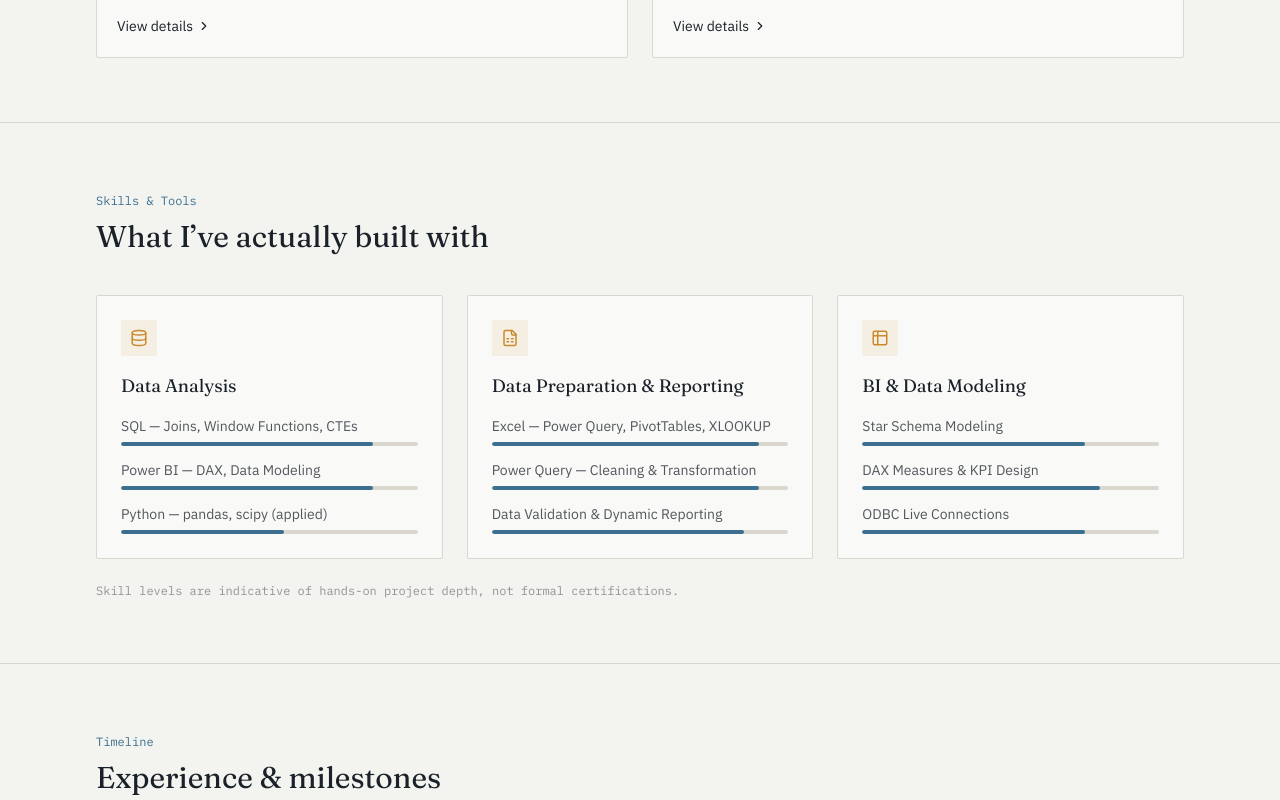
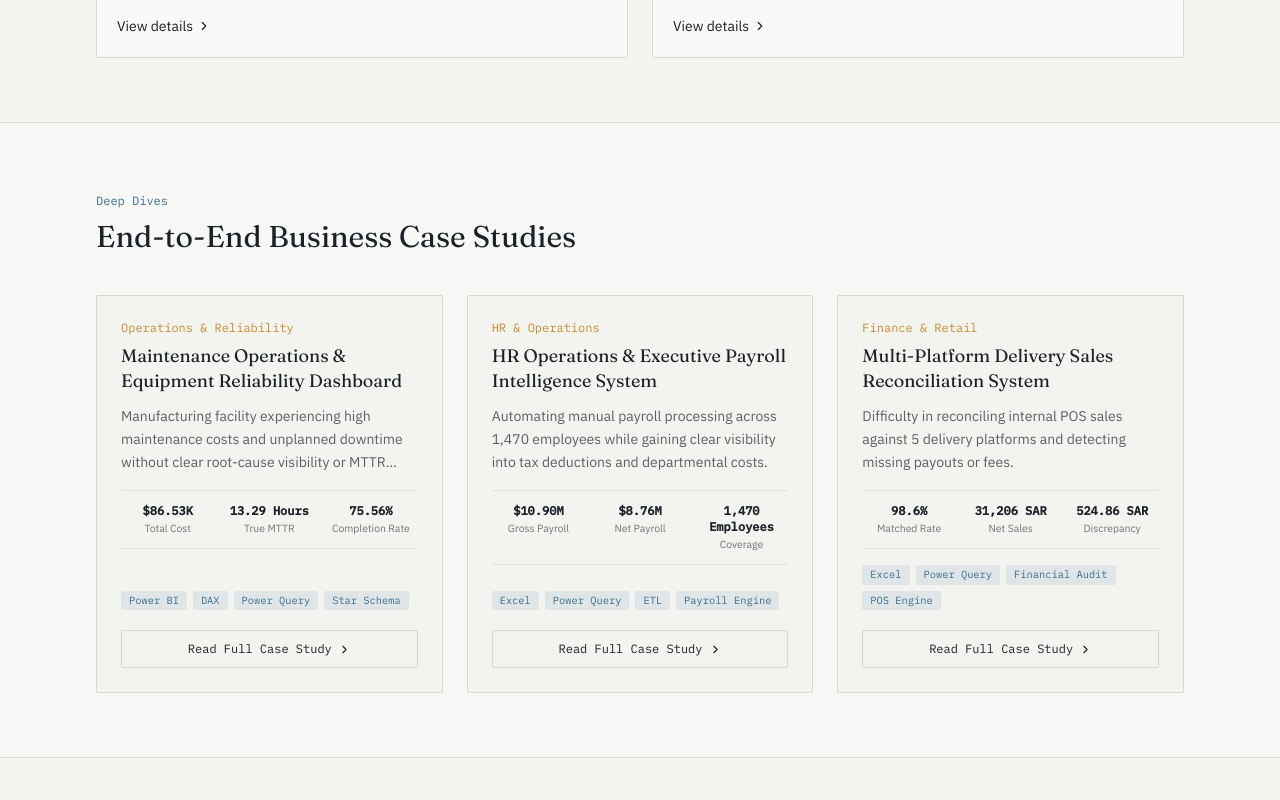
Before and after one commit to fatahallah/fathallah-portfolio, a React (Vite) app: page / in a window 1280 px wide. Shown: the part 3640-4440 px from the top of the page. Built offline with nearby package versions, Linux system fonts and the light colour scheme.

Commit message:
Update App.jsx

```diff
--- a/src/App.jsx
+++ b/src/App.jsx
@@ -29,7 +29,6 @@ import {
 /*  CONFIG & CONSTANTS                                                */
 /* ------------------------------------------------------------------ */
 
-// استبدل هذا الرابط بـ Endpoint الخاص بك من Formspree
 const FORMSPREE_ENDPOINT = 'https://formspree.io/f/myeyjyrp'
 
 const PROFILE = {
@@ -108,16 +107,16 @@ const CASE_STUDIES = [
   {
     id: 'cs-maintenance-ops',
     projectId: 'maintenance-operations-reliability-dashboard',
-    category: 'Operations & Reliability',
+    category: { en: 'Operations & Reliability', ar: 'العمليات والصيانة' },
     title: {
       en: 'Maintenance Operations & Equipment Reliability Dashboard',
       ar: 'لوحة قيادة عمليات الصيانة وموثوقية المعدات'
     },
     tools: ['Power BI', 'DAX', 'Power Query', 'Star Schema'],
     metrics: [
-      { label: 'Total Cost', value: '$86.53K' },
-      { label: 'True MTTR', value: '13.29 Hours' },
-      { label: 'Completion Rate', value: '75.56%' }
+      { label: { en: 'Total Cost', ar: 'التكلفة الإجمالية' }, value: '$86.53K' },
+      { label: { en: 'True MTTR', ar: 'متوسط وقت الإصلاح' }, value: '13.29 Hours' },
+      { label: { en: 'Completion Rate', ar: 'معدل الإنجاز' }, value: '75.56%' }
     ],
     problem: {
       en: 'Manufacturing facility experiencing high maintenance costs and unplanned downtime without clear root-cause visibility or MTTR tracking.',
@@ -134,17 +133,17 @@ const CASE_STUDIES = [
   },
   {
     id: 'cs-hr-payroll',
-    projectId: 'hr-operations-payroll-system', // تأكد من مطابقة الـ id مع مشروع الـ HR في PROJECTS
-    category: 'HR & Operations',
+    projectId: 'hr-payroll-excel-power-query',
+    category: { en: 'HR & Operations', ar: 'الموارد البشرية والعمليات' },
     title: {
       en: 'HR Operations & Executive Payroll Intelligence System',
       ar: 'نظام إدارة الموارد البشرية وتحليل الرواتب التنفيذي'
     },
     tools: ['Excel', 'Power Query', 'ETL', 'Payroll Engine'],
     metrics: [
-      { label: 'Gross Payroll', value: '$10.90M' },
-      { label: "Net Payroll", value: '$8.76M' },
-      { label: 'Coverage', value: '1,470 Employees' }
+      { label: { en: 'Gross Payroll', ar: 'إجمالي الرواتب' }, value: '$10.90M' },
+      { label: { en: 'Net Payroll', ar: 'صافي الرواتب' }, value: '$8.76M' },
+      { label: { en: 'Coverage', ar: 'التغطية' }, value: '1,470 Employees' }
     ],
     problem: {
       en: 'Automating manual payroll processing across 1,470 employees while gaining clear visibility into tax deductions and departmental costs.',
@@ -161,17 +160,17 @@ const CASE_STUDIES = [
   },
   {
     id: 'cs-pos-reconciliation',
-    projectId: 'pos-delivery-sales-reconciliation', // تأكد من مطابقة الـ id مع مشروع الـ POS في PROJECTS
-    category: 'Finance & Retail',
+    projectId: 'pos-delivery-sales-reconciliation',
+    category: { en: 'Finance & Retail', ar: 'المالية والتجزئة' },
     title: {
       en: 'Multi-Platform Delivery Sales Reconciliation System',
       ar: 'نظام مطابقة مبيعات منصات التوصيل وتسوية الفروقات'
     },
     tools: ['Excel', 'Power Query', 'Financial Audit', 'POS Engine'],
     metrics: [
-      { label: 'Matched Rate', value: '98.6%' },
-      { label: 'Net Sales', value: '31,206 SAR' },
-      { label: 'Discrepancy', value: '524.86 SAR' }
+      { label: { en: 'Matched Rate', ar: 'نسبة المطابقة' }, value: '98.6%' },
+      { label: { en: 'Net Sales', ar: 'صافي المبيعات' }, value: '31,206 SAR' },
+      { label: { en: 'Discrepancy', ar: 'الفروقات' }, value: '524.86 SAR' }
     ],
     problem: {
       en: 'Difficulty in reconciling internal POS sales against 5 delivery platforms and detecting missing payouts or fees.',
@@ -189,7 +188,6 @@ const CASE_STUDIES = [
 ];
 
 const PROJECTS = [
-
   {
     id: 'maintenance-operations-reliability-dashboard',
     categories: ['dashboards', 'data'],
@@ -213,7 +211,6 @@ const PROJECTS = [
     tools: ['Power BI', 'DAX', 'Power Query', 'Data Modeling'],
     github: 'https://github.com/fatahallah/Maintenance-Operations-Dashboard-PowerBI',
   },
-
   {
     id: 'hr-payroll-excel-power-query',
     categories: ['dashboards', 'data'],
@@ -237,7 +234,6 @@ const PROJECTS = [
     tools: ['Excel', 'Power Query', 'XLOOKUP', 'PivotTables', 'Data Quality Audit'],
     github: 'https://github.com/fatahallah/HR-Operations-Executive-Payroll-System',
   },
-
   {
     id: 'hr-attrition-analysis-excel-python',
     categories: ['dashboards', 'data'],
@@ -261,7 +257,6 @@ const PROJECTS = [
     tools: ['Excel PivotTables', 'Python', 'Scikit-learn', 'Logistic Regression', 'Class Imbalance'],
     github: 'https://github.com/fatahallah/HR-Attrition-Analysis-Excel-Python',
   },
-
   {
     id: 'global-ecommerce-retail-analytics-dashboard',
     categories: ['dashboards', 'data'],
@@ -285,7 +280,6 @@ const PROJECTS = [
     tools: ['Excel Power Pivot', 'DAX', 'Star Schema', 'Data Modeling', 'Data Quality Audit', 'Dark-Mode UI'],
     github: 'https://github.com/fatahallah/Global-Ecommerce-Performance-Dashboard',
   },
-
   {
     id: 'customer-retention-ltv-intelligence',
     categories: ['data', 'dashboards'],
@@ -499,6 +493,8 @@ const T = {
     proofLede:
       'A few examples of how I clean, model, analyze, and communicate data across Power BI, SQL, and Excel.',
     proofCta: 'Explore all projects',
+    caseStudiesEyebrow: 'Deep Dives',
+    caseStudiesTitle: 'End-to-End Business Case Studies',
     aboutEyebrow: 'About',
     aboutTitle: 'From HR data operations into data analysis',
     aboutP1:
@@ -518,6 +514,7 @@ const T = {
     filterHr: 'HR Systems',
     filterDashboards: 'Dashboards',
     viewDetails: 'View details',
+    viewCaseStudy: 'Read Full Case Study',
     viewCode: 'View on GitHub',
     close: 'Close',
     noRepo: 'Excel workbook — file available on request',
@@ -567,6 +564,8 @@ const T = {
     proofLede:
       'نماذج توضح كيف أنظف البيانات وأنمذجها وأحللها وأعرض نتائجها باستخدام Power BI وSQL وExcel.',
     proofCta: 'استعرض كل المشاريع',
+    caseStudiesEyebrow: 'تحليل عميق',
+    caseStudiesTitle: 'دراسات حالة عمل متكاملة',
     aboutEyebrow: 'نبذة عني',
     aboutTitle: 'من التعامل مع بيانات الموارد البشرية إلى تحليل البيانات',
     aboutP1:
@@ -586,6 +585,7 @@ const T = {
     filterHr: 'أنظمة موارد بشرية',
     filterDashboards: 'داشبوردات',
     viewDetails: 'عرض التفاصيل',
+    viewCaseStudy: 'قراءة دراسة الحالة بالكامل',
     viewCode: 'عرض على GitHub',
     close: 'إغلاق',
     noRepo: 'ملف Excel — متاح عند الطلب',
@@ -725,6 +725,7 @@ export default function App() {
   const [menuOpen, setMenuOpen] = useState(false)
   const [filter, setFilter] = useState('all')
   const [activeProject, setActiveProject] = useState(null)
+  const [activeCaseStudy, setActiveCaseStudy] = useState(null)
   const [formState, setFormState] = useState({
     name: '',
     email: '',
@@ -847,6 +848,12 @@ export default function App() {
         setActiveProject={setActiveProject}
       />
 
+      <CaseStudies
+        t={t}
+        lang={lang}
+        setActiveCaseStudy={setActiveCaseStudy}
+      />
+
       <Skills t={t} lang={lang} />
 
       <Experience t={t} lang={lang} />
@@ -871,6 +878,15 @@ export default function App() {
           lang={lang}
           t={t}
           onClose={() => setActiveProject(null)}
+        />
+      )}
+
+      {activeCaseStudy && (
+        <CaseStudyModal
+          caseStudy={activeCaseStudy}
+          lang={lang}
+          t={t}
+          onClose={() => setActiveCaseStudy(null)}
         />
       )}
     </div>
@@ -993,7 +1009,7 @@ function Hero({ t, lang, heroRef, statsInView, onNavClick }) {
 
           <div className="mt-8 flex flex-wrap items-center gap-3">
             <button
-              onClick={() => onNavClick('projects')}
+              onClick={() => onNavClick('case-studies')}
               className="inline-flex items-center gap-2 bg-ink dark:bg-gold text-paper dark:text-ink-dark px-5 py-3 rounded-sm text-sm hover:opacity-90 transition-opacity"
             >
               {t.viewProjects}
@@ -1197,6 +1213,173 @@ function Projects({
 }
 
 /* ------------------------------------------------------------------ */
+/*  CASE STUDIES SECTION & MODAL                                      */
+/* ------------------------------------------------------------------ */
+
+function CaseStudies({ t, lang, setActiveCaseStudy }) {
+  return (
+    <section id="case-studies" className="border-t border-line dark:border-line-dark bg-surface/30 dark:bg-surface-dark/30">
+      <div className="max-w-6xl mx-auto px-5 sm:px-8 py-16">
+        <div className="mb-10">
+          <span className="font-mono text-xs text-steel dark:text-steel-dark">
+            {t.caseStudiesEyebrow}
+          </span>
+          <h2 className="font-display text-2xl sm:text-3xl mt-2 text-ink dark:text-paper-dark">
+            {t.caseStudiesTitle}
+          </h2>
+        </div>
+
+        <div className="grid md:grid-cols-3 gap-6">
+          {CASE_STUDIES.map((cs) => (
+            <div
+              key={cs.id}
+              className="border border-line dark:border-line-dark rounded-sm p-6 bg-paper dark:bg-ink-dark flex flex-col justify-between hover:border-gold dark:hover:border-gold-soft transition-colors"
+            >
+              <div>
+                <span className="font-mono text-xs text-gold dark:text-gold-soft block mb-2">
+                  {cs.category[lang]}
+                </span>
+                <h3 className="font-display text-lg mb-3 text-ink dark:text-paper-dark leading-snug">
+                  {cs.title[lang]}
+                </h3>
+                <p className="text-sm text-ink/70 dark:text-paper-dark/70 line-clamp-3 mb-4 leading-relaxed">
+                  {cs.problem[lang]}
+                </p>
+
+                <div className="grid grid-cols-3 gap-2 my-4 py-3 border-y border-line/60 dark:border-line-dark/60">
+                  {cs.metrics.map((m, idx) => (
+                    <div key={idx} className="text-center">
+                      <span className="block font-mono text-xs font-bold text-ink dark:text-paper-dark">
+                        {m.value}
+                      </span>
+                      <span className="block text-[0.65rem] text-ink/60 dark:text-paper-dark/60 truncate mt-0.5">
+                        {m.label[lang]}
+                      </span>
+                    </div>
+                  ))}
+                </div>
+              </div>
+
+              <div>
+                <div className="flex flex-wrap gap-1.5 mb-5">
+                  {cs.tools.map((tool) => (
+                    <span
+                      key={tool}
+                      className="font-mono text-[0.65rem] px-2 py-0.5 rounded-sm bg-steel/10 text-steel dark:text-steel-dark"
+                    >
+                      {tool}
+                    </span>
+                  ))}
+                </div>
+
+                <button
+                  onClick={() => setActiveCaseStudy(cs)}
+                  className="w-full inline-flex items-center justify-center gap-1.5 text-xs font-mono py-2.5 border border-line dark:border-line-dark rounded-sm hover:border-gold dark:hover:border-gold-soft hover:text-gold transition-colors"
+                >
+                  {t.viewCaseStudy}
+                  <ChevronRight
+                    size={13}
+                    className={lang === 'ar' ? 'rotate-180' : ''}
+                  />
+                </button>
+              </div>
+            </div>
+          ))}
+        </div>
+      </div>
+    </section>
+  )
+}
+
+function CaseStudyModal({ caseStudy, lang, t, onClose }) {
+  useEffect(() => {
+    function onKey(e) {
+      if (e.key === 'Escape') onClose()
+    }
+    window.addEventListener('keydown', onKey)
+    document.body.style.overflow = 'hidden'
+    return () => {
+      window.removeEventListener('keydown', onKey)
+      document.body.style.overflow = ''
+    }
+  }, [onClose])
+
+  return (
+    <div
+      className="fixed inset-0 z-50 bg-ink/60 backdrop-blur-sm flex items-center justify-center p-4"
+      onClick={onClose}
+    >
+      <div
+        className="bg-paper dark:bg-ink-dark border border-line dark:border-line-dark rounded-sm max-w-2xl w-full max-h-[85vh] overflow-y-auto p-6 sm:p-8"
+        onClick={(e) => e.stopPropagation()}
+      >
+        <div className="flex items-start justify-between gap-4 mb-4 border-b border-line dark:border-line-dark pb-4">
+          <div>
+            <span className="font-mono text-xs text-gold dark:text-gold-soft">
+              {caseStudy.category[lang]}
+            </span>
+            <h3 className="font-display text-xl sm:text-2xl mt-1 text-ink dark:text-paper-dark">
+              {caseStudy.title[lang]}
+            </h3>
+          </div>
+          <button
+            onClick={onClose}
+            className="w-8 h-8 grid place-items-center rounded-full border border-line dark:border-line-dark hover:border-gold transition-colors shrink-0"
+          >
+            <X size={14} />
+          </button>
+        </div>
+
+        <div className="grid grid-cols-3 gap-3 my-5 p-4 rounded-sm bg-surface/50 dark:bg-surface-dark/50 border border-line dark:border-line-dark">
+          {caseStudy.metrics.map((m, idx) => (
+            <div key={idx} className="text-center">
+              <span className="block font-mono text-base font-bold text-gold dark:text-gold-soft">
+                {m.value}
+              </span>
+              <span className="block text-xs text-ink/70 dark:text-paper-dark/70 mt-1">
+                {m.label[lang]}
+              </span>
+            </div>
+          ))}
+        </div>
+
+        <div className="space-y-5 text-sm text-ink/80 dark:text-paper-dark/80 leading-relaxed">
+          <div>
+            <h4 className="font-bold text-ink dark:text-paper-dark mb-1 text-base">
+              {lang === 'ar' ? 'المشكلة (Problem)' : 'Problem Statement'}
+            </h4>
+            <p>{caseStudy.problem[lang]}</p>
+          </div>
+          <div>
+            <h4 className="font-bold text-ink dark:text-paper-dark mb-1 text-base">
+              {lang === 'ar' ? 'الحل الهندسي (Solution)' : 'Applied Solution'}
+            </h4>
+            <p>{caseStudy.solution[lang]}</p>
+          </div>
+          <div>
+            <h4 className="font-bold text-ink dark:text-paper-dark mb-1 text-base">
+              {lang === 'ar' ? 'الأثر والنتائج (Business Impact)' : 'Business Impact'}
+            </h4>
+            <p>{caseStudy.impact[lang]}</p>
+          </div>
+        </div>
+
+        <div className="flex flex-wrap gap-1.5 mt-6 pt-4 border-t border-line dark:border-line-dark">
+          {caseStudy.tools.map((tool) => (
+            <span
+              key={tool}
+              className="font-mono text-xs px-2.5 py-1 rounded-sm bg-steel/10 text-steel dark:text-steel-dark"
+            >
+              {tool}
+            </span>
+          ))}
+        </div>
+      </div>
+    </div>
+  )
+}
+
+/* ------------------------------------------------------------------ */
 /*  PROJECT MODAL                                                       */
 /* ------------------------------------------------------------------ */
 
@@ -1290,64 +1473,6 @@ function ProjectModal({ project, lang, t, onClose }) {
                 {t.noRepo}
               </span>
             )}
-          </div>
-        </div>
-      </div>
-    </div>
-  )
-}
-
-function CaseStudyModal({ caseStudy, lang, t, onClose }) {
-  useEffect(() => {
-    function onKey(e) {
-      if (e.key === 'Escape') onClose()
-    }
-    window.addEventListener('keydown', onKey)
-    document.body.style.overflow = 'hidden'
-    return () => {
-      window.removeEventListener('keydown', onKey)
-      document.body.style.overflow = ''
-    }
-  }, [onClose])
-
-  return (
-    <div
-      className="fixed inset-0 z-50 bg-ink/60 backdrop-blur-sm flex items-center justify-center p-4"
-      onClick={onClose}
-    >
-      <div
-        className="bg-paper dark:bg-ink-dark border border-line dark:border-line-dark rounded-sm max-w-2xl w-full max-h-[85vh] overflow-y-auto p-6 sm:p-8"
-        onClick={(e) => e.stopPropagation()}
-      >
-        <div className="flex items-start justify-between gap-4 mb-4">
-          <div>
-            <span className="font-mono text-xs text-gold dark:text-gold-soft">
-              {caseStudy.category[lang]}
-            </span>
-            <h3 className="font-display text-xl sm:text-2xl mt-1 text-ink dark:text-paper-dark">
-              {caseStudy.title[lang]}
-            </h3>
-          </div>
-          <button
-            onClick={onClose}
-            className="w-8 h-8 grid place-items-center rounded-full border border-line dark:border-line-dark hover:border-gold transition-colors"
-          >
-            <X size={14} />
-          </button>
-        </div>
-
-        <div className="space-y-4 text-sm text-ink/80 dark:text-paper-dark/80 leading-relaxed mt-6">
-          <div>
-            <h4 className="font-bold text-ink dark:text-paper-dark mb-1">Problem / المشكلة:</h4>
-            <p>{caseStudy.problem[lang]}</p>
-          </div>
-          <div>
-            <h4 className="font-bold text-ink dark:text-paper-dark mb-1">Solution / الحل:</h4>
-            <p>{caseStudy.solution[lang]}</p>
-          </div>
-          <div>
-            <h4 className="font-bold text-ink dark:text-paper-dark mb-1">Impact & Results / النتائج:</h4>
-            <p className="font-mono text-gold dark:text-gold-soft">{caseStudy.metrics[lang]}</p>
           </div>
         </div>
       </div>
```
Lines whose indentation alone changed are shown as unchanged.
